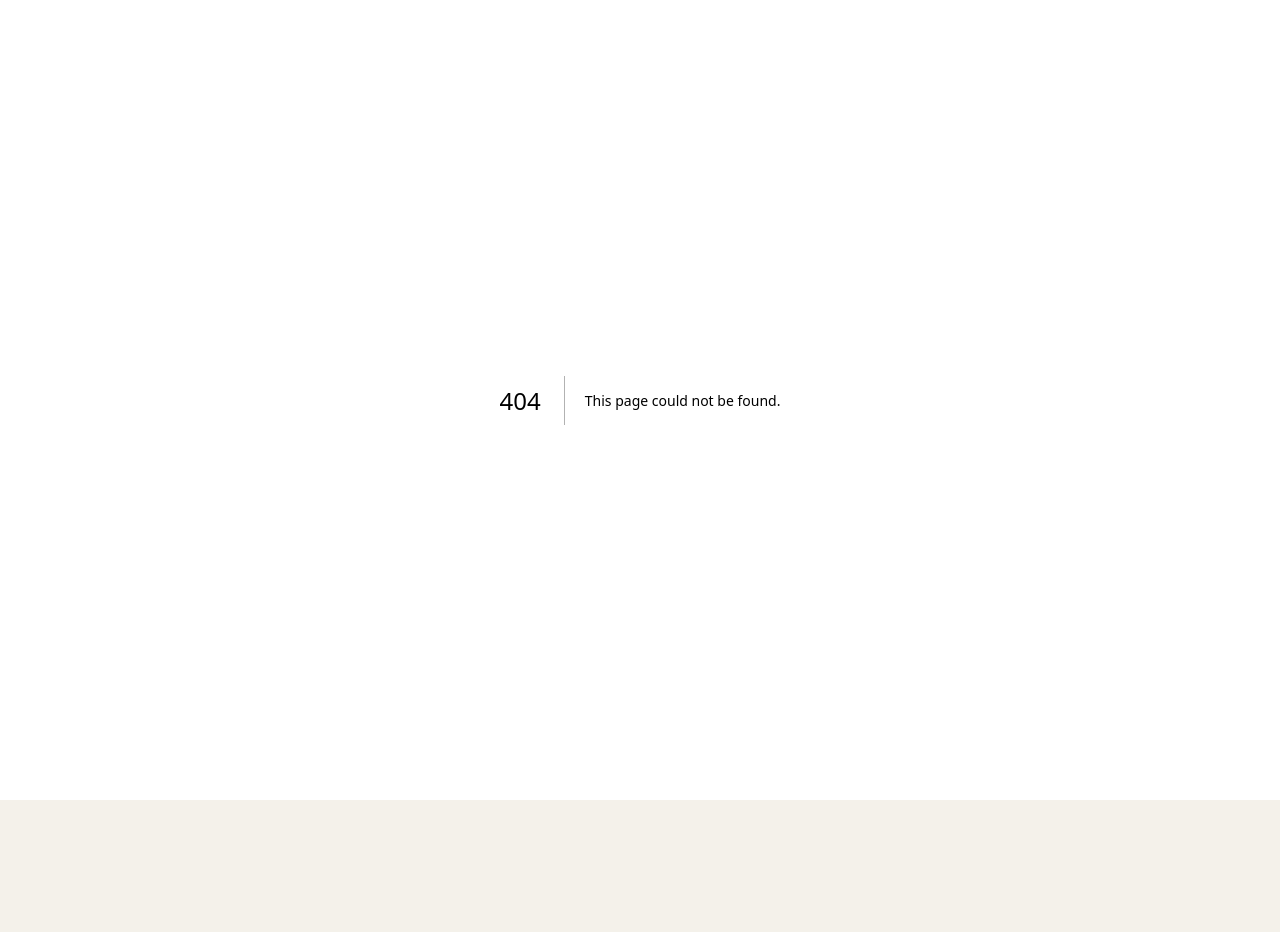
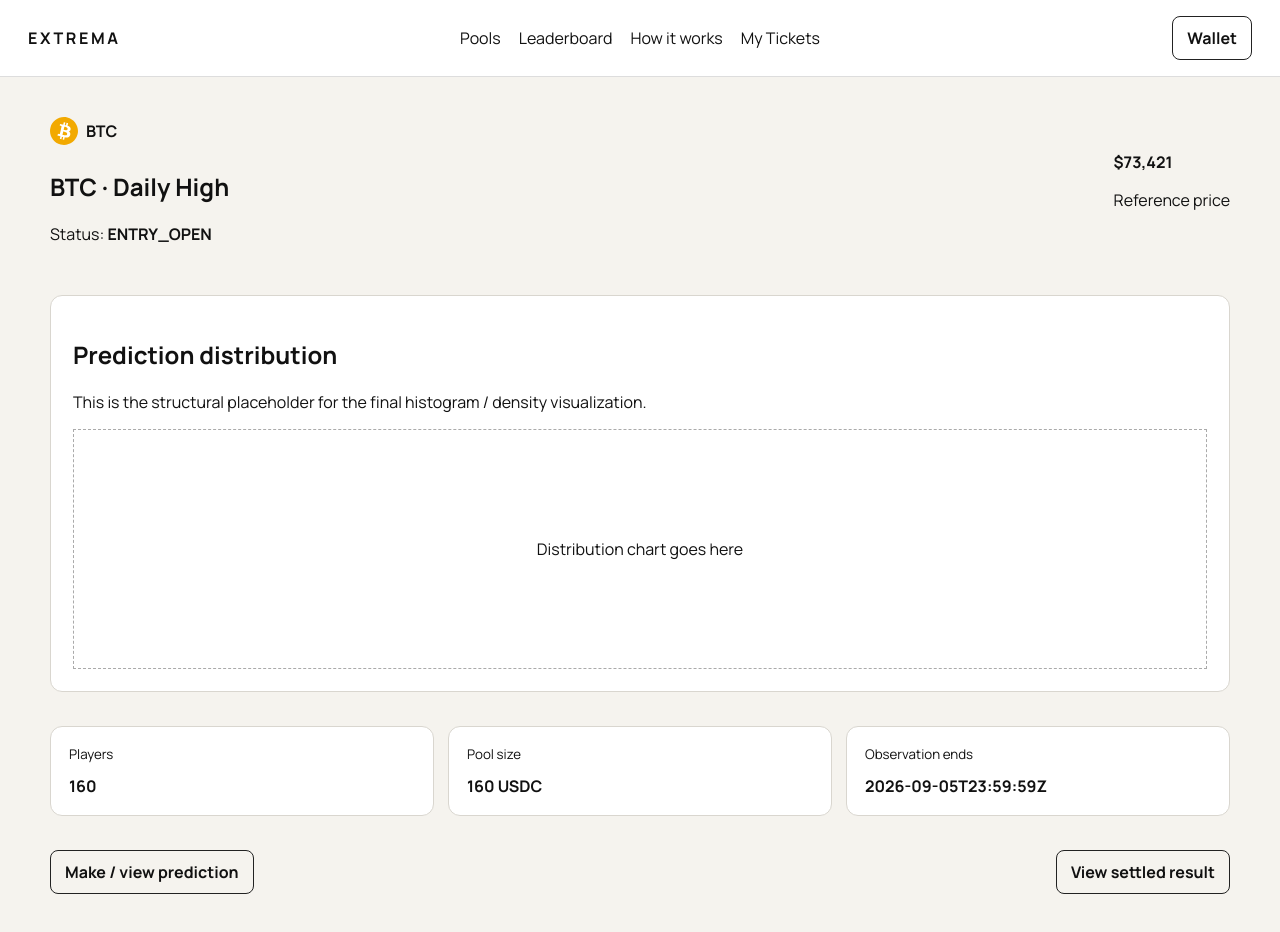
Before and after one commit to dharmanan/extrama-arc, a Next.js app: page /rounds/btc-daily-high in a window 1280 px wide. Before the commit this address had no page. Shown: the top 932 px of the page. Before the commit the page ends 800 px from the top, so only its background shows below. Built offline with nearby package versions, Linux system fonts and the light colour scheme.

Commit message:
feat: add dynamic live round route

```diff
--- /dev/null
+++ b/app/rounds/[slug]/page.tsx
@@ -0,0 +1,57 @@
+import Link from "next/link";
+import { AssetMark, ProductHeader } from "../../product-components";
+import { formatUsd, getPoolBySlug } from "../../lib/data";
+
+export default async function LiveRoundPage({ params }: { params: Promise<{ slug: string }> }) {
+  const { slug } = await params;
+  const pool = getPoolBySlug(slug);
+
+  if (!pool) {
+    return (
+      <main className="wf-page">
+        <ProductHeader />
+        <section className="wf-main"><h1>Round not found</h1><Link href="/pools">Back to pools</Link></section>
+      </main>
+    );
+  }
+
+  const resultHref = pool.roundId === 184 ? `/results/${pool.roundId}` : undefined;
+
+  return (
+    <main className="wf-page">
+      <ProductHeader />
+      <section className="wf-main">
+        <div className="wf-row">
+          <div>
+            <AssetMark asset={pool.asset} />
+            <h1>{pool.asset} · {pool.cadence} {pool.direction}</h1>
+            <p>Status: <b>{pool.status}</b></p>
+          </div>
+          <div>
+            <strong>{formatUsd(pool.referencePrice)}</strong>
+            <p>Reference price</p>
+          </div>
+        </div>
+
+        <section className="wf-panel wf-section">
+          <h2>Prediction distribution</h2>
+          <p>This is the structural placeholder for the final histogram / density visualization.</p>
+          <div style={{height:240,border:"1px dashed #aaa",display:"grid",placeItems:"center"}}>
+            Distribution chart goes here
+          </div>
+        </section>
+
+        <div className="wf-grid-3">
+          <section className="wf-card"><small>Players</small><strong>{pool.players}</strong></section>
+          <section className="wf-card"><small>Pool size</small><strong>{pool.poolSizeUsdc} USDC</strong></section>
+          <section className="wf-card"><small>Observation ends</small><strong>{pool.observationEndAt}</strong></section>
+        </div>
+
+        <section className="wf-section wf-row">
+          <Link className="wf-action" href={`/pools/${pool.slug}`}>Make / view prediction</Link>
+          {resultHref && <Link className="wf-action" href={resultHref}>View settled result</Link>}
+        </section>
+      </section>
+    </main>
+  );
+}
```
